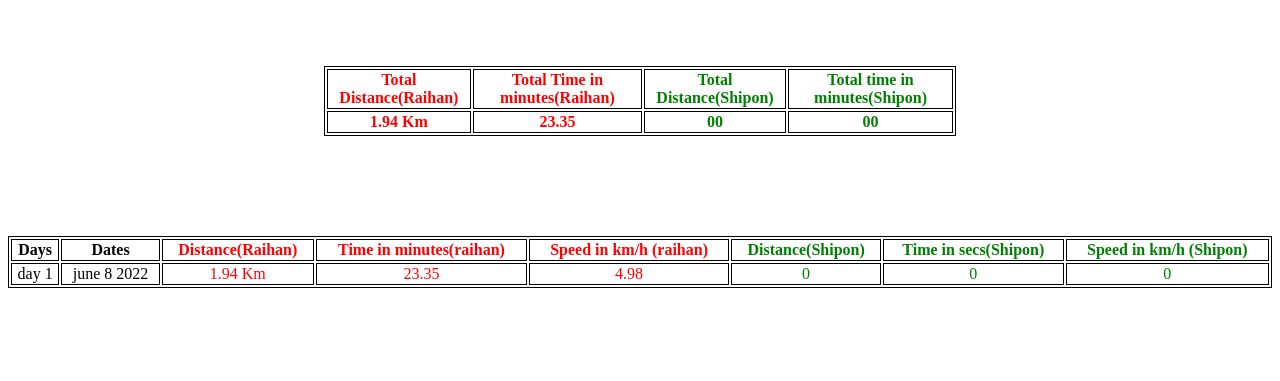
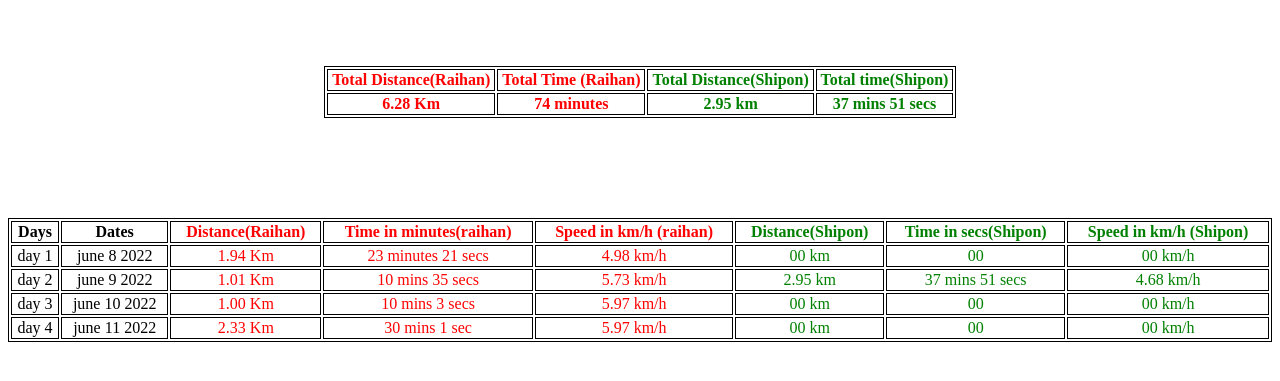
Before and after one commit to shippedoff/raihanVshipon, a plain HTML site: page index.html in a window 1280 px wide. Shown: the part 63-444 px from the top of the page. Drawn offline with Linux system fonts and the light colour scheme.

Commit message:
third commmit

```diff
--- a/index.html
+++ b/index.html
@@ -15,16 +15,16 @@
     <table class="total">
         <tr>
             <th style="color: red;"> Total Distance(Raihan) </th>
-            <th style="color: red;"> Total Time in minutes(Raihan) </th>
+            <th style="color: red;"> Total Time (Raihan) </th>
             <th style="color: green;"> Total Distance(Shipon) </th>
-            <th style="color: green;"> Total time in minutes(Shipon) </th>
+            <th style="color: green;"> Total time(Shipon) </th>
 
         </tr>
         <tr>
-            <th style="color: red;"> 1.94 Km</th>
-            <th style="color: red;"> 23.35 </th>
-            <th style="color: green;"> 00 </th>
-            <th style="color: green;"> 00 </th>
+            <th style="color: red;"> 6.28 Km</th>
+            <th style="color: red;"> 74 minutes </th>
+            <th style="color: green;"> 2.95 km </th>
+            <th style="color: green;"> 37 mins 51 secs </th>
         </tr>
 
 
@@ -45,11 +45,41 @@
             <td>day 1</td>
             <td>june 8 2022</td>
             <td style="color: red;">1.94 Km</td>
-            <td style="color: red;">23.35</td>
-            <td style="color: red;">4.98</td>
-            <td style="color: green;">0</td>
-            <td style="color: green;">0</td>
-            <td style="color: green;">0</td>
+            <td style="color: red;">23 minutes 21 secs</td>
+            <td style="color: red;">4.98 km/h</td>
+            <td style="color: green;">00 km</td>
+            <td style="color: green;">00</td>
+            <td style="color: green;">00 km/h</td>
+        </tr>
+        <tr>
+            <td>day 2</td>
+            <td>june 9 2022</td>
+            <td style="color: red;">1.01 Km</td>
+            <td style="color: red;">10 mins 35 secs</td>
+            <td style="color: red;">5.73 km/h</td>
+            <td style="color: green;">2.95 km</td>
+            <td style="color: green;">37 mins 51 secs</td>
+            <td style="color: green;">4.68 km/h</td>
+        </tr>
+        <tr>
+            <td>day 3</td>
+            <td>june 10 2022</td>
+            <td style="color: red;">1.00 Km</td>
+            <td style="color: red;">10 mins 3 secs</td>
+            <td style="color: red;">5.97 km/h</td>
+            <td style="color: green;">00 km</td>
+            <td style="color: green;">00</td>
+            <td style="color: green;">00 km/h</td>
+        </tr>
+        <tr>
+            <td>day 4</td>
+            <td>june 11 2022</td>
+            <td style="color: red;">2.33 Km</td>
+            <td style="color: red;">30 mins 1 sec</td>
+            <td style="color: red;">5.97 km/h</td>
+            <td style="color: green;">00 km</td>
+            <td style="color: green;">00</td>
+            <td style="color: green;">00 km/h</td>
         </tr>
 
     </table>
```
